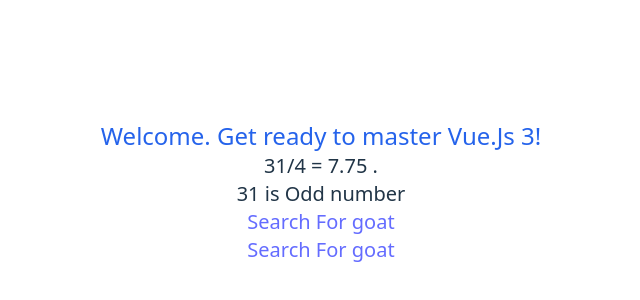
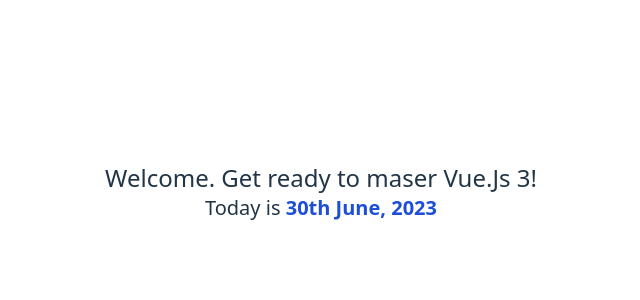
Before and after one commit to shafrinahamed097/p1-data, a Vue app: page / in a window 1280 px wide. Shown: the part 208-508 px from the top of the page, without its empty margins (319-959 px from the left). Built offline with nearby package versions, Linux system fonts and the light colour scheme.

Commit message:
Diplayinh - html

```diff
--- a/src/App.vue
+++ b/src/App.vue
@@ -1,11 +1,16 @@
 <script setup>
-const number = 31;
-const animal = "goat";
-const searchUrl = "https://www.pexels.com/search/"
+// const number = 31;
+// const animal = "goat";
+// const searchUrl = "https://www.pexels.com/search/"
+
+const message = "Welcome. Get ready to maser Vue.Js 3!"
+const date = "<strong>30th June, 2023</strong>"
+
+
 
 </script>
 
-<template>
+<!-- <template>
     <div>
         <h1 class="text-2xl text-blue-600 dark:text-sky-400" >Welcome. Get ready to master Vue.Js 3!</h1>
         <h1 class="text-xl">{{ number  }}/4 = <span>  {{ number/4 }} .</span>  </h1>
@@ -19,6 +24,15 @@
         </h2>
     </div>
 
+</template> -->
+
+<template>
+
+    <div>
+        <h1 class="text-2xl text-white-900">{{ message }}</h1>
+        <h1 class="text-xl text-white-900">Today is <span v-html="date" class="text-blue-700"></span></h1>
+    </div>
+
 </template>
 
 <style scoped>
```
